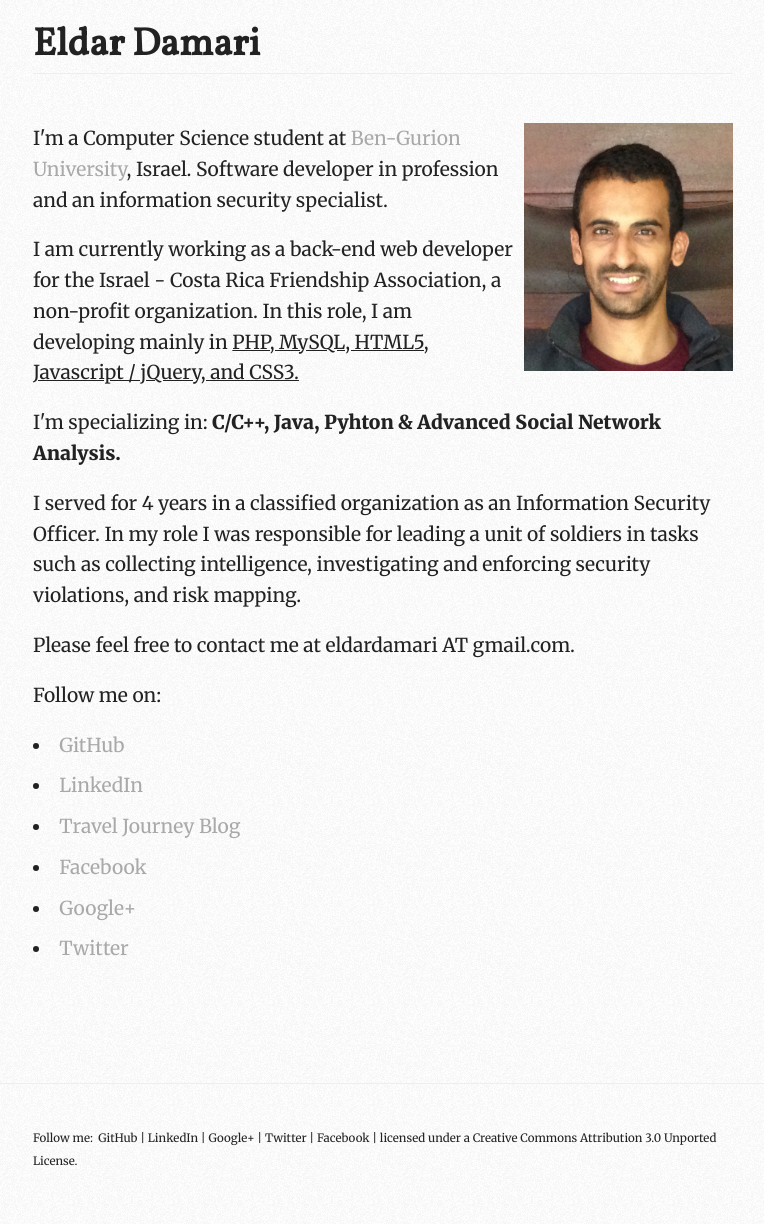
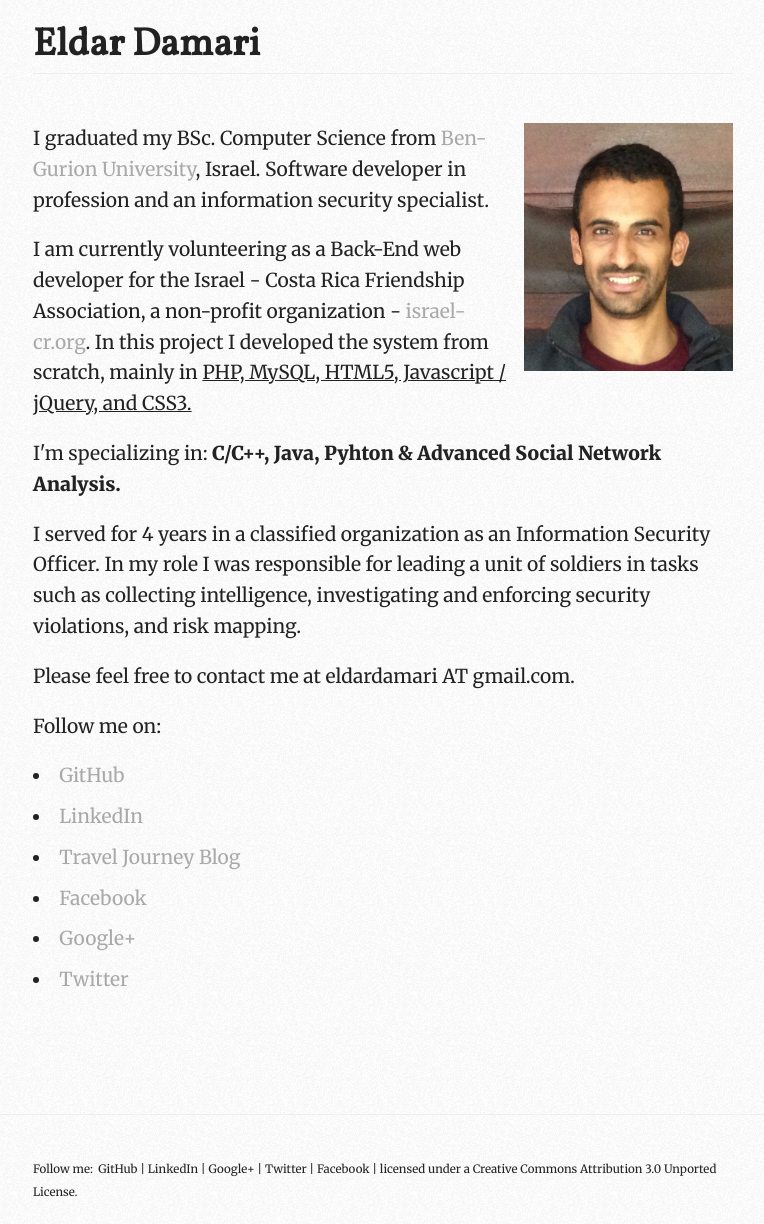
Before and after one commit to eldardamari/eldardamari.github.io, a Jekyll site: the page built from index.html, in a window 1280 px wide. Shown: the whole page, without its empty margins (257-1021 px from the left). Built offline with Jekyll 4.4.1, drawn with Linux system fonts in a browser that asks for light colours; Markdown is read by kramdown in place of the engine named in the settings; before the commit the page ends 1193 px from its top, so only the background shows below that.

Commit message:
updating education and israel costar rica web site project

```diff
--- a/index.html
+++ b/index.html
@@ -6,11 +6,11 @@ layout: base
   <img src="/img/avatar.jpg" alt="Photo of Eldar Damari" width="209" height="248" id="avatar">
   <!--<header><h1>Welcome</h1></header>-->
 
-  <p> I'm a Computer Science student at <a href="http://in.bgu.ac.il/en/Pages/default.aspx" target="_blank">Ben-Gurion University</a>, Israel.
+  <p> I graduated my BSc. Computer Science from <a href="http://in.bgu.ac.il/en/Pages/default.aspx" target="_blank">Ben-Gurion University</a>, Israel.
       Software developer in profession and an information security specialist.</p>
 
-  <p> I am currently working as a back-end web developer for the Israel - Costa Rica Friendship Association,
-      a non-profit organization. In this role, I am developing mainly in <u>PHP, MySQL, HTML5, Javascript / jQuery, and CSS3.</u> </p>
+  <p> I am currently volunteering as a Back-End web developer for the Israel - Costa Rica Friendship Association,
+      a non-profit organization - <a href="www.israel-cr.org" target="_blank">israel-cr.org</a>. In this project I developed the system from  scratch, mainly in <u>PHP, MySQL, HTML5, Javascript / jQuery, and CSS3.</u> </p>
 
   <p> I'm specializing in: <b>C/C++, Java, Pyhton & Advanced Social Network Analysis.</b>
 
```
